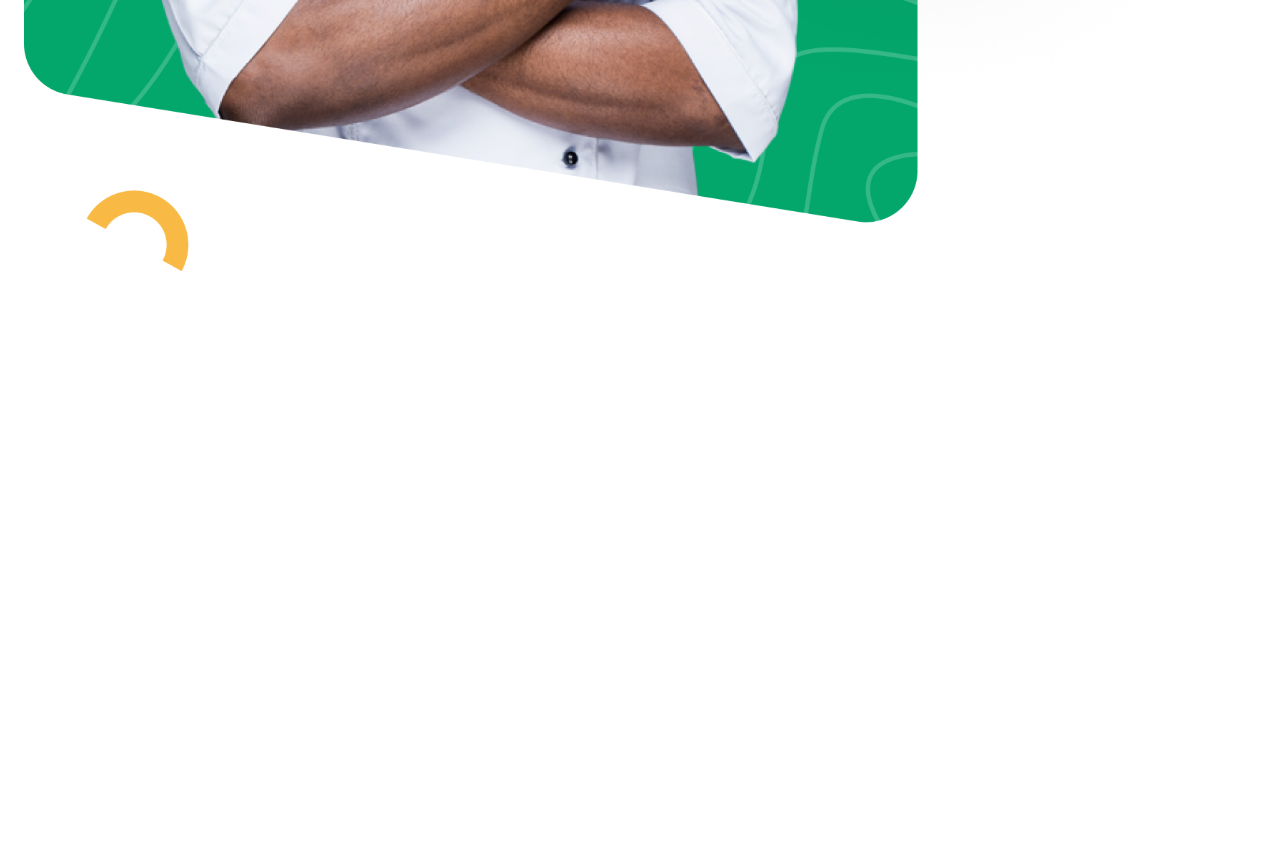
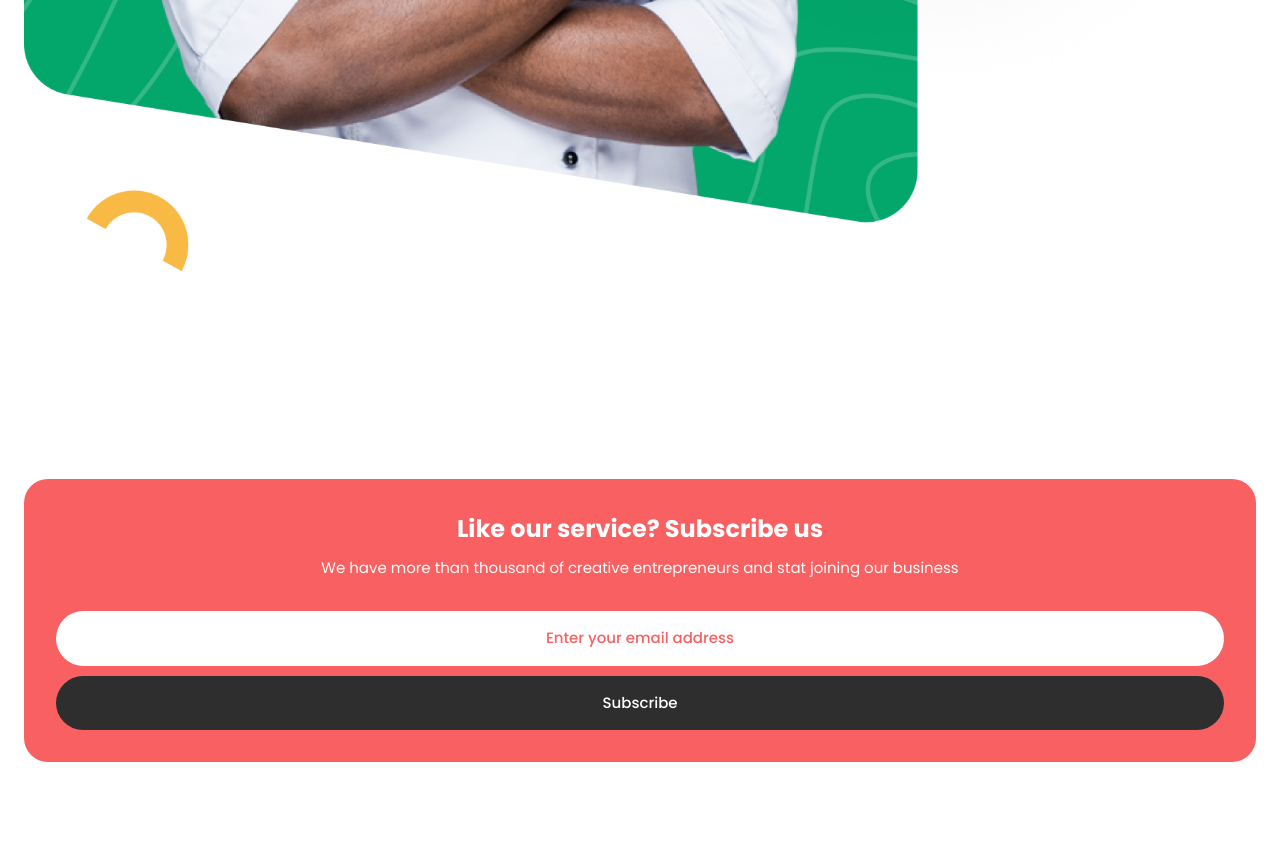
Before and after one commit to fajarfadillahh/grover-grocery-website-tailwind-vite, a website built with Vite: page index.html in a window 1280 px wide. Shown: the part 4944-5786 px from the top of the page. Before the commit the page ends 5343 px from the top, so only its background shows below. Built offline with nearby package versions, Linux system fonts and the light colour scheme.

Commit message:
newsletter section

```diff
--- a/index.html
+++ b/index.html
@@ -263,6 +263,42 @@
         </div>
       </section>
       <!-- ===== FEATURE SECTION ===== -->
+
+      <!-- ===== NEWSLETTER SECTION ===== -->
+      <section class="newsletter section">
+        <div class="newsletter__container container px-6">
+          <div
+            class="newsletter__wrapper grid gap-8 p-8 bg-red rounded-[1.5rem]"
+          >
+            <div class="newsletter__data text-center text-white">
+              <h1 class="newsletter__title text-[24px] font-bold mb-[10px]">
+                Like our service? Subscribe us
+              </h1>
+              <p class="newsletter__text text-[15px]">
+                We have more than thousand of creative entrepreneurs and stat
+                joining our business
+              </p>
+            </div>
+
+            <form
+              action=""
+              class="newsletter__direction flex flex-col gap-[10px]"
+            >
+              <input
+                type="text"
+                placeholder="Enter your email address"
+                class="newsletter__direction-input text-center px-8 py-4 bg-white rounded-[5rem] text-[15px] text-black font-medium placeholder:text-red placeholder:text-[15px] placeholder:font-medium"
+              />
+              <button
+                class="newsletter__direction-button button text-[15px] text-white bg-black rounded-[5rem] cursor-pointer hover:shadow-none"
+              >
+                Subscribe
+              </button>
+            </form>
+          </div>
+        </div>
+      </section>
+      <!-- ===== NEWSLETTER SECTION ===== -->
     </main>
 
     <!-- ===== MAIN JS ===== -->
```
